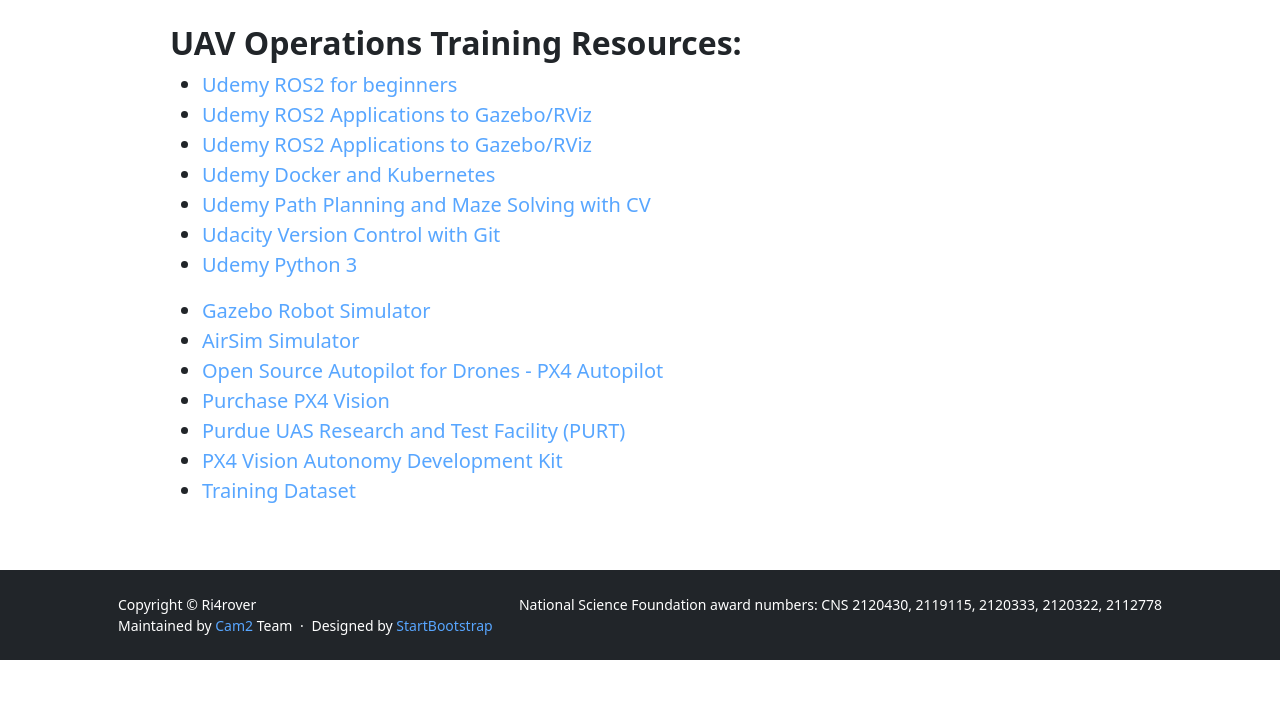
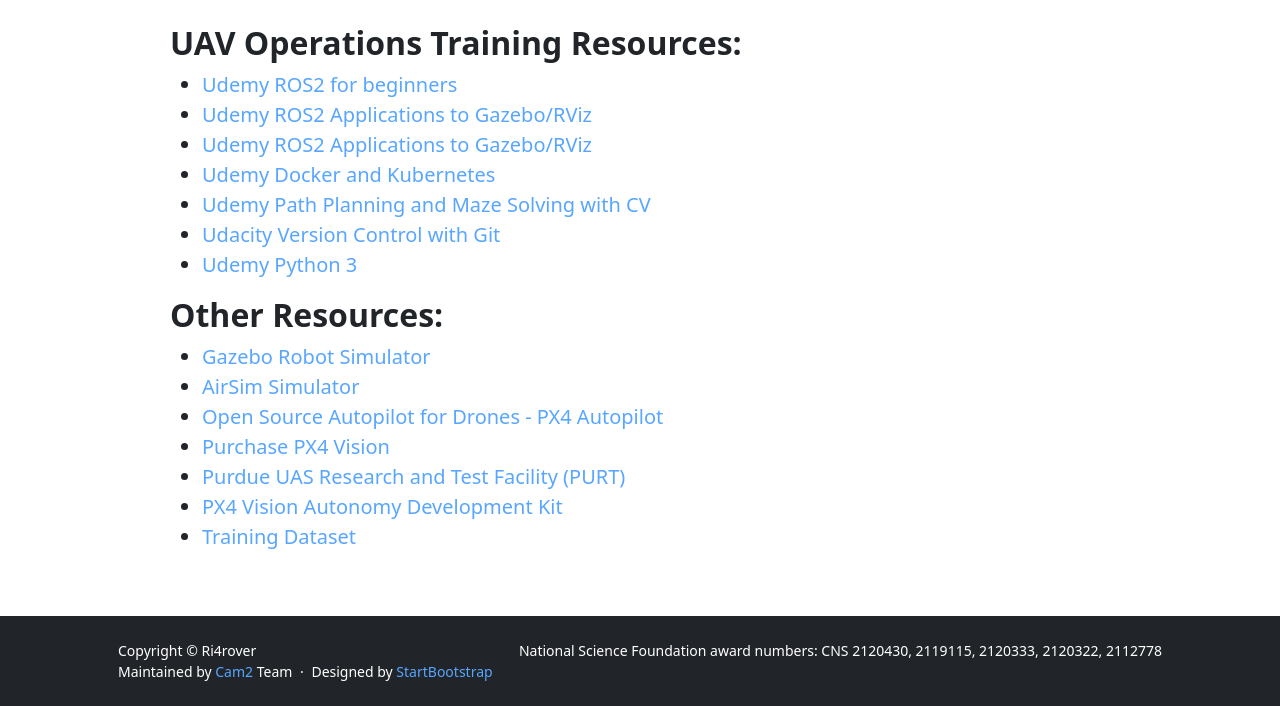
Before and after one commit to OliverQiang/Ri4rover, a Jekyll site: the page built from _pages/resources.html, in a window 1280 px wide and 900 px high, scrolled down 1292 px, cut to the strip 194-900 px from the top of the window. Built offline with Jekyll 4.4.1, drawn with Linux system fonts in a browser that asks for light colours; before the commit the page ends 2146 px from its top, so only the background shows below that.

```diff
--- a/_pages/resources.html
+++ b/_pages/resources.html
@@ -70,6 +70,7 @@
     </div>
 
     <div class="container resources-text">
+        <h2 class="fw-bolder">Other Resources:</h2>
         <ul>
             <li>
                 <a href="http://gazebosim.org/">Gazebo Robot Simulator</a>
```
Also changed, not shown: index.html (+6 -1 lines).
